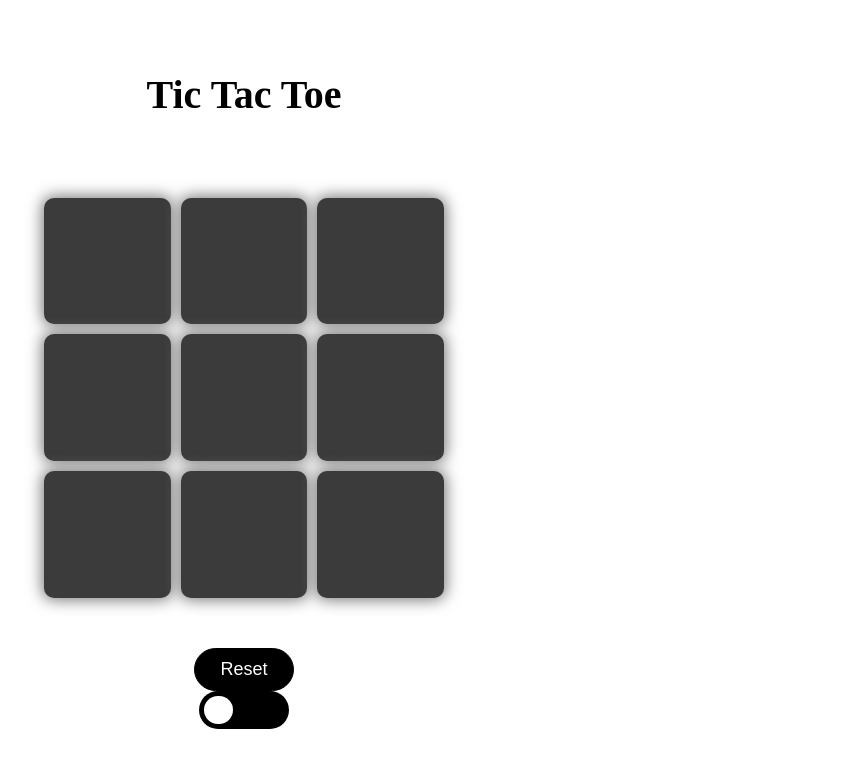
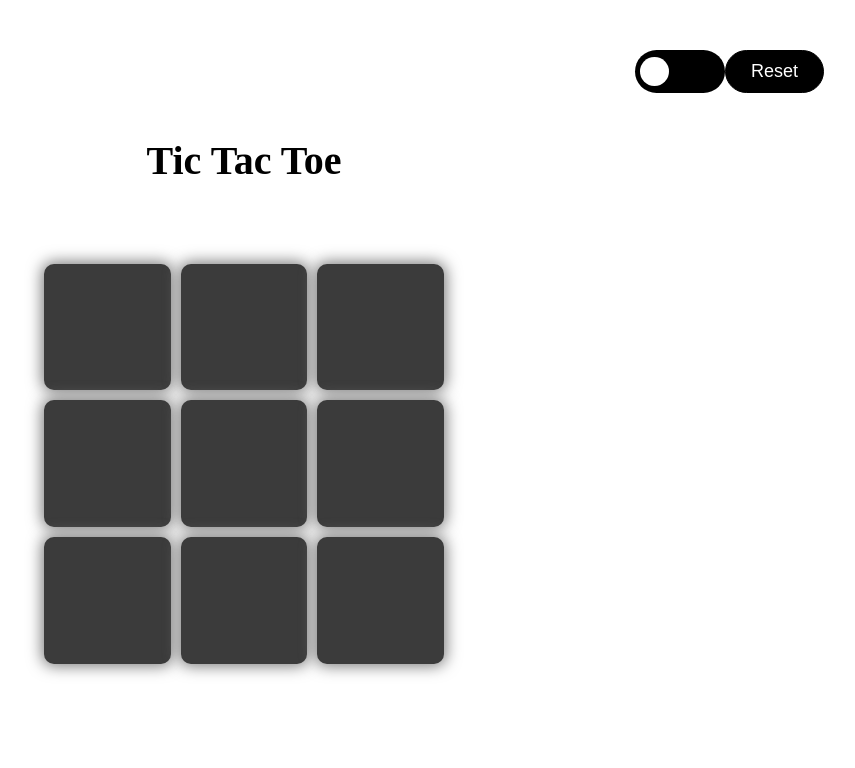
Before and after one commit to Saikiran-kadaparthi/Web-based-mini-games, a plain HTML site: page Tic Tac Toe/index.html in a window 1280 px wide. Shown: the whole page, without its empty margins (396-1251 px from the left). Drawn offline with Linux system fonts and the light colour scheme.

Commit message:
Refactor HTML structure and add options section
Added options div and adjusted layout.

```diff
--- a/Tic Tac Toe/index.html
+++ b/Tic Tac Toe/index.html
@@ -9,7 +9,6 @@
 <body>
     <main class="container">
     <h1>Tic Tac Toe</h1>
-    <h2 class="winnerTag"></h2>
     <div class="game">
         <div class="main-box">
         <div class="inner-box">
@@ -24,14 +23,19 @@
         <button class="box eight"></button>
         </div>
         </div>
-        <button class="reset">Reset</button>
     </div>
     </main>
 
-    <div class="theme-outer">
-        <div class="theme-inner">
+
+    <div class="options">
+        <div class="theme-outer">
+            <div class="theme-inner">
+            </div>
         </div>
+        <button class="reset">Reset</button>
     </div>
+
+
     <script src="app.js"></script>
 </body>
 </html>
```
